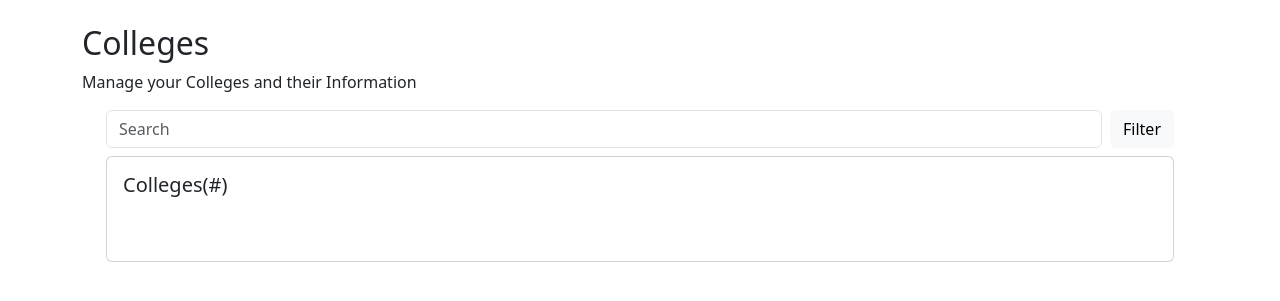
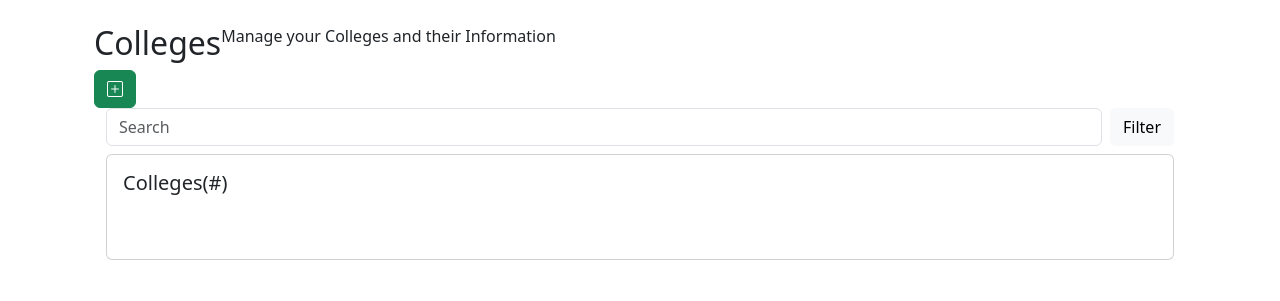
Before and after one commit to Jojo-08/SSIS_v3_20230238, a Flask app: page /college/ in a window 1280 px wide. Shown: the part 112-413 px from the top of the page. Run offline with Flask 3, Linux system fonts and the light colour scheme.

Commit message:
feat: button for adding student, program, or college

```diff
--- a/templates/entity_templates.html
+++ b/templates/entity_templates.html
@@ -3,12 +3,22 @@
 {% block title %} Students Table {%endblock%}
 
 {% block content %}
+
+    <div class="container">
+        <div class="d-flex">
             {% block header1%}
                 <h2> Students </h2>
             {%endblock%}
             {% block paragraph %}
                 <p> Manage your students and their Information</p>
             {% endblock %}
+        </div>
+        <div class="d-flex">
+            <button type="button" class="btn btn-success">
+                <i class="bi bi-plus-square"></i>
+            </button>
+        </div>
+    </div>
     <div class="container">
         <div class="container-fluid">
             <form class="d-flex" role="search">
```
Lines whose indentation alone changed are shown as unchanged.
